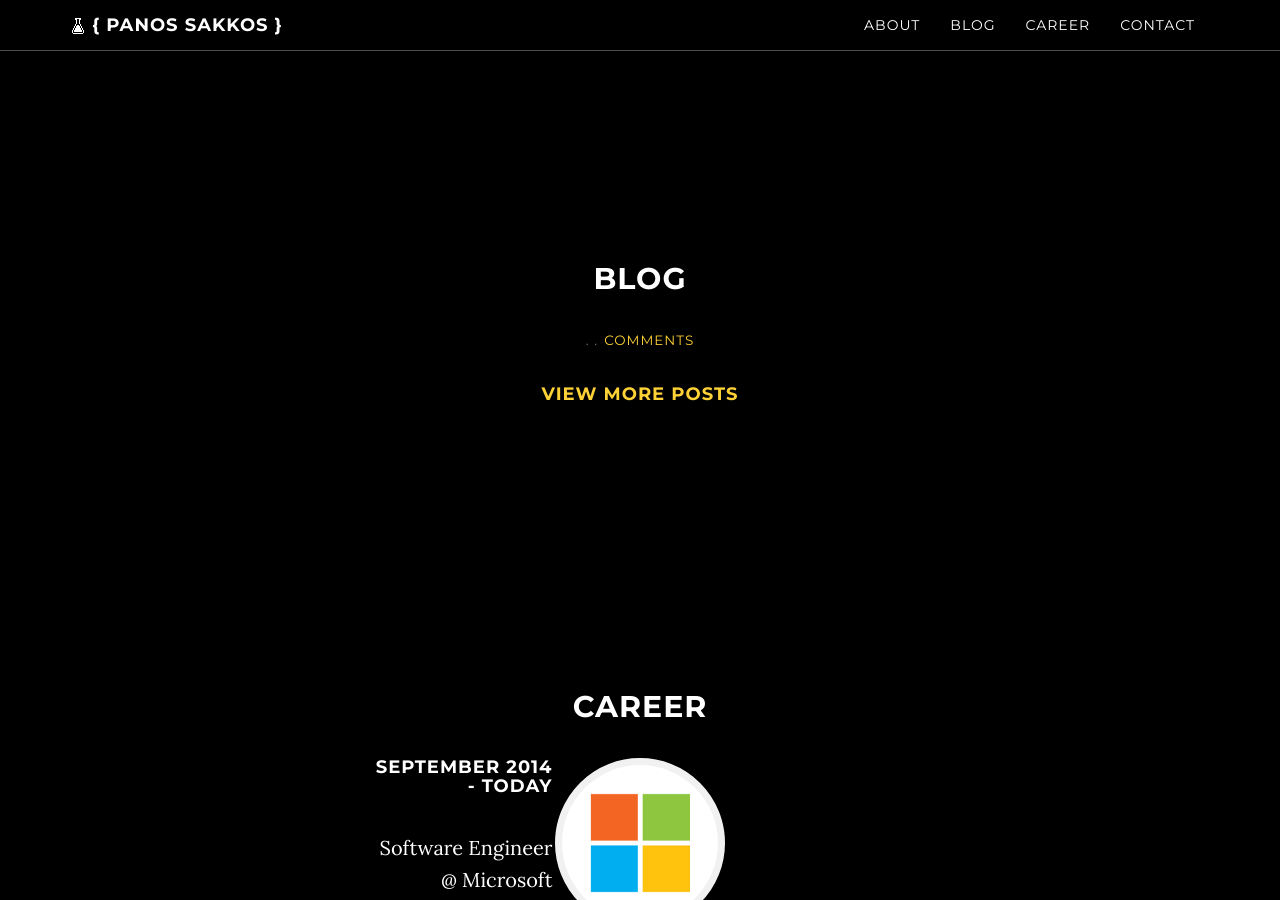
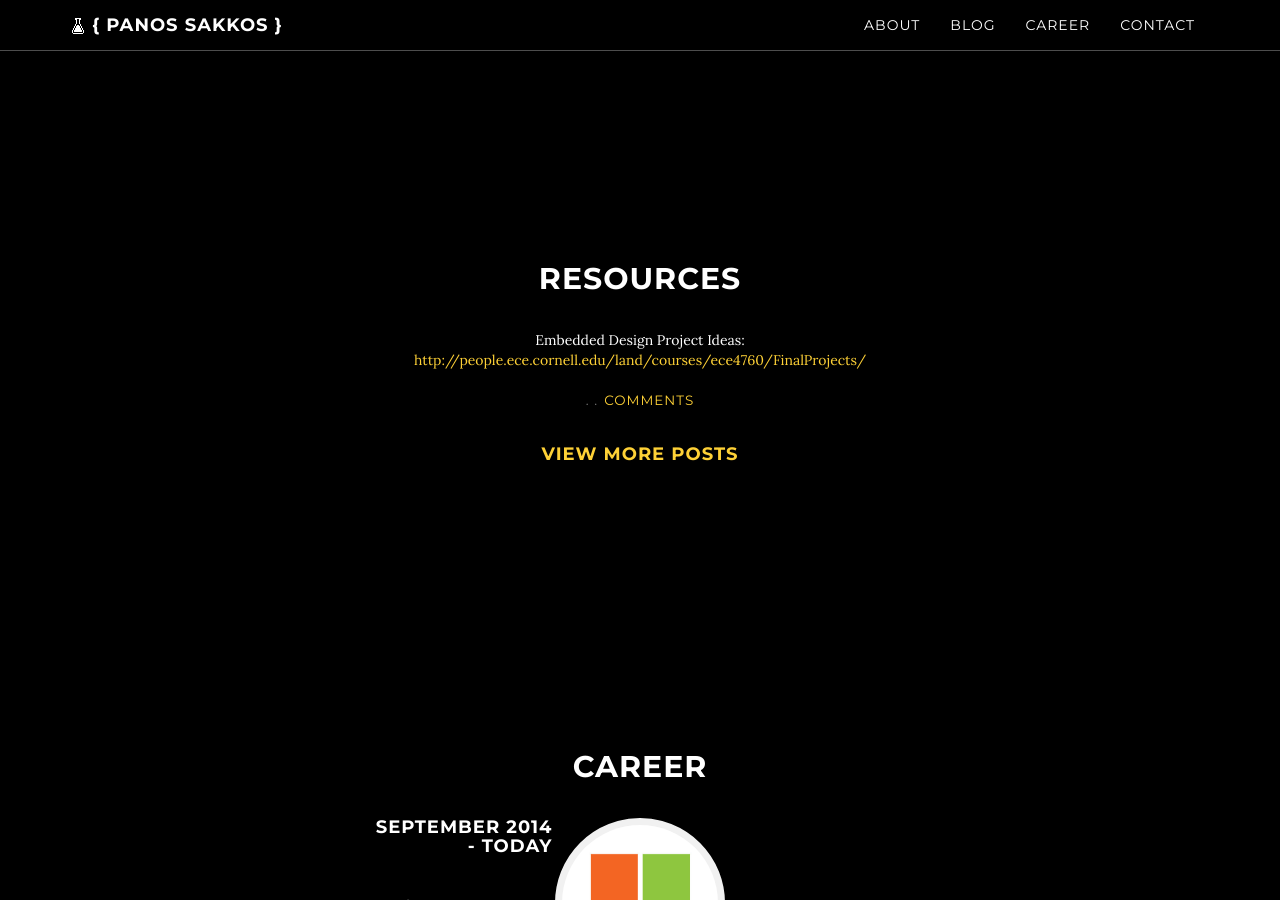
Before and after one commit to Electroholics/previous-website, a Jekyll site: the page built from index.html, in a window 1280 px wide and 900 px high, scrolled down 2229 px. Built offline with Jekyll 4.4.1, drawn with Linux system fonts in a browser that asks for light colours; comment, search, counter and statistics services are not loaded.

Commit message:
Added resources

```diff
--- a/blog.html
+++ b/blog.html
@@ -1,4 +1,6 @@
 ---
 section-type: latest-post
 ---
-## Blog
+## Resources
+<address>Embedded Design Project Ideas: <br>
+<a href="http://people.ece.cornell.edu/land/courses/ece4760/FinalProjects/ ">http://people.ece.cornell.edu/land/courses/ece4760/FinalProjects/ </a></address>
```
